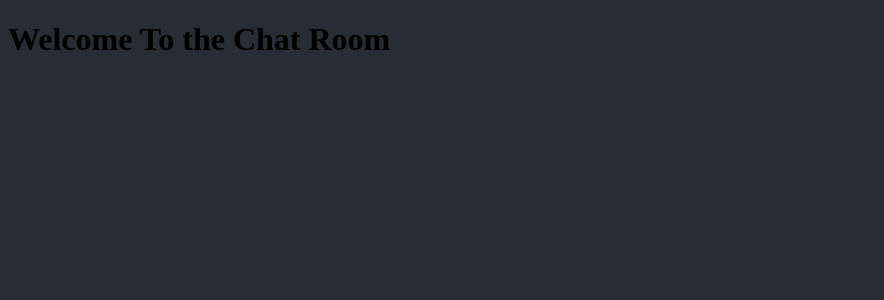
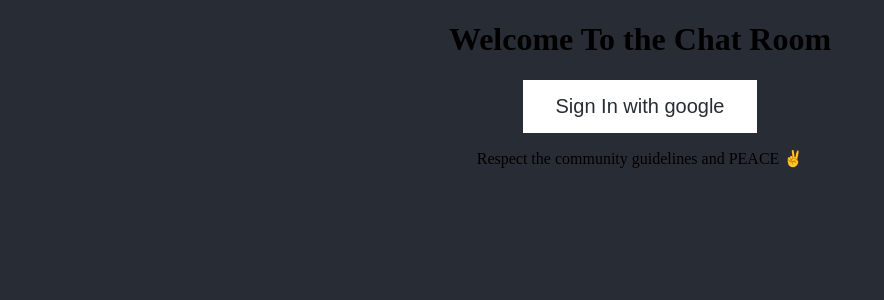
Before and after one commit to aneesh072/superchat-React, a React (Create React App) app: page / in a window 1280 px wide. Shown: the top 300 px of the page, without its empty margins (0-884 px from the left). Built offline with nearby package versions, Linux system fonts and the light colour scheme; no server answers.

Commit message:
Sign In nutton added with minor change in CSS

```diff
--- a/src/App.css
+++ b/src/App.css
@@ -1,3 +1,33 @@
 body {
   background-color: #282c34;
 }
+
+.App {
+  text-align: center;
+  max-width: 728px;
+  margin: 0 auto;
+}
+
+button {
+  background-color: #282c34; /* Green */
+  border: none;
+  color: white;
+  padding: 15px 32px;
+  text-align: center;
+  text-decoration: none;
+  display: inline-block;
+  cursor: pointer;
+  font-size: 1.25rem;
+}
+
+button:disabled {
+  opacity: 0.5;
+  cursor: not-allowed;
+}
+
+.sign-in {
+  color: #282c34;
+  background: white;
+  max-width: 400px;
+  margin: 0 auto;
+}
--- a/src/App.js
+++ b/src/App.js
@@ -28,11 +28,26 @@
       <header>
         <h1> Welcome To the Chat Room</h1>
       </header>
-      <section></section>
+      <section>
+        <SignIn />
+      </section>
     </div>
   );
 };
 
-
+const SignIn = () => {
+  const signInWithGoogle = () => {
+    const provider = new firebase.auth.GoogleAuthProvider();
+    auth.signInWithPopup(provider);
+  };
+  return (
+    <>
+      <button className="sign-in" onClick={signInWithGoogle}>
+        Sign In with google
+      </button>
+      <p> Respect the community guidelines and PEACE ✌️</p>
+    </>
+  );
+};
 
 export default App;
```
